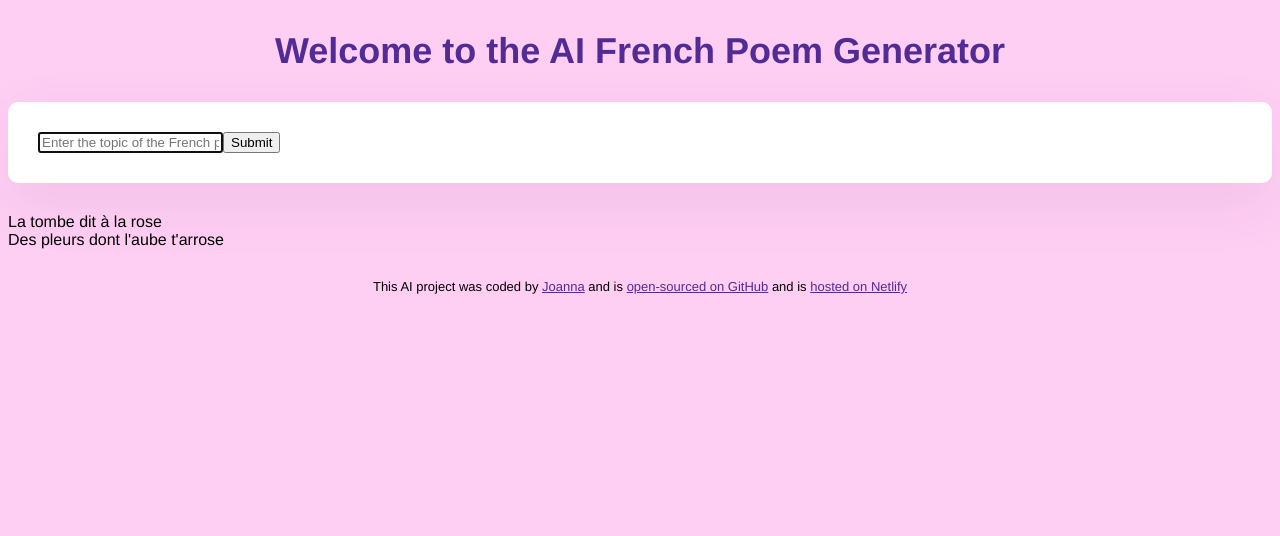
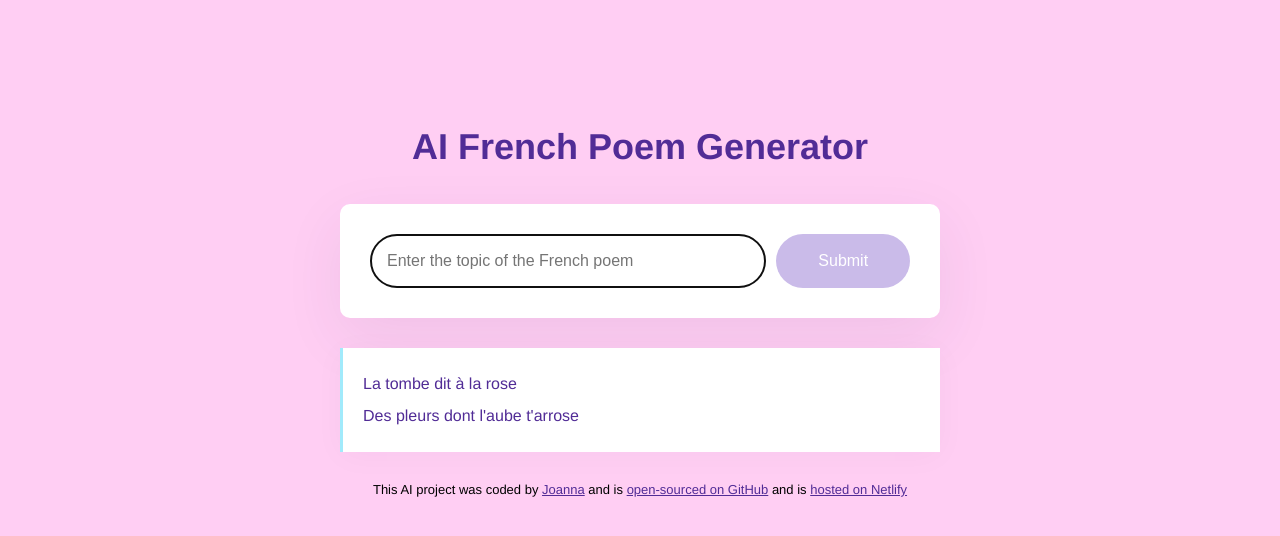
Before and after one commit to joanna520-w/AlPoem, a website built with Parcel: page index.html in a window 1280 px wide. Built offline with nearby package versions, Linux system fonts and the light colour scheme.

Commit message:
Update index.html

```diff
--- a/index.html
+++ b/index.html
@@ -4,12 +4,15 @@
     <meta charset="UTF-8" />
     <meta name="viewport" content="width=device-width, initial-scale=1.0" />
     <link href="src/styles.css" rel="stylesheet" type="text/css" />
-  </head>
 
   <title>AI Poem Generator</title>
 </head>
+
   <body>
-    <h1>Welcome to the AI French Poem Generator</h1>
+    <div class="container">
+      <header>
+        <h1>AI French Poem Generator</h1>
+      </header>
 
       <main>
         <form>
@@ -19,10 +22,11 @@
             autofocus
             required
             autocomplete="off"
+            class="instructions"
           />
-        <input type="submit" />
+          <input type="submit" class="submit-button" />
         </form>
-      <div>
+        <div class="poem">
           La tombe dit à la rose
           <br />
           Des pleurs dont l'aube t'arrose
```
Lines whose indentation alone changed are shown as unchanged.
